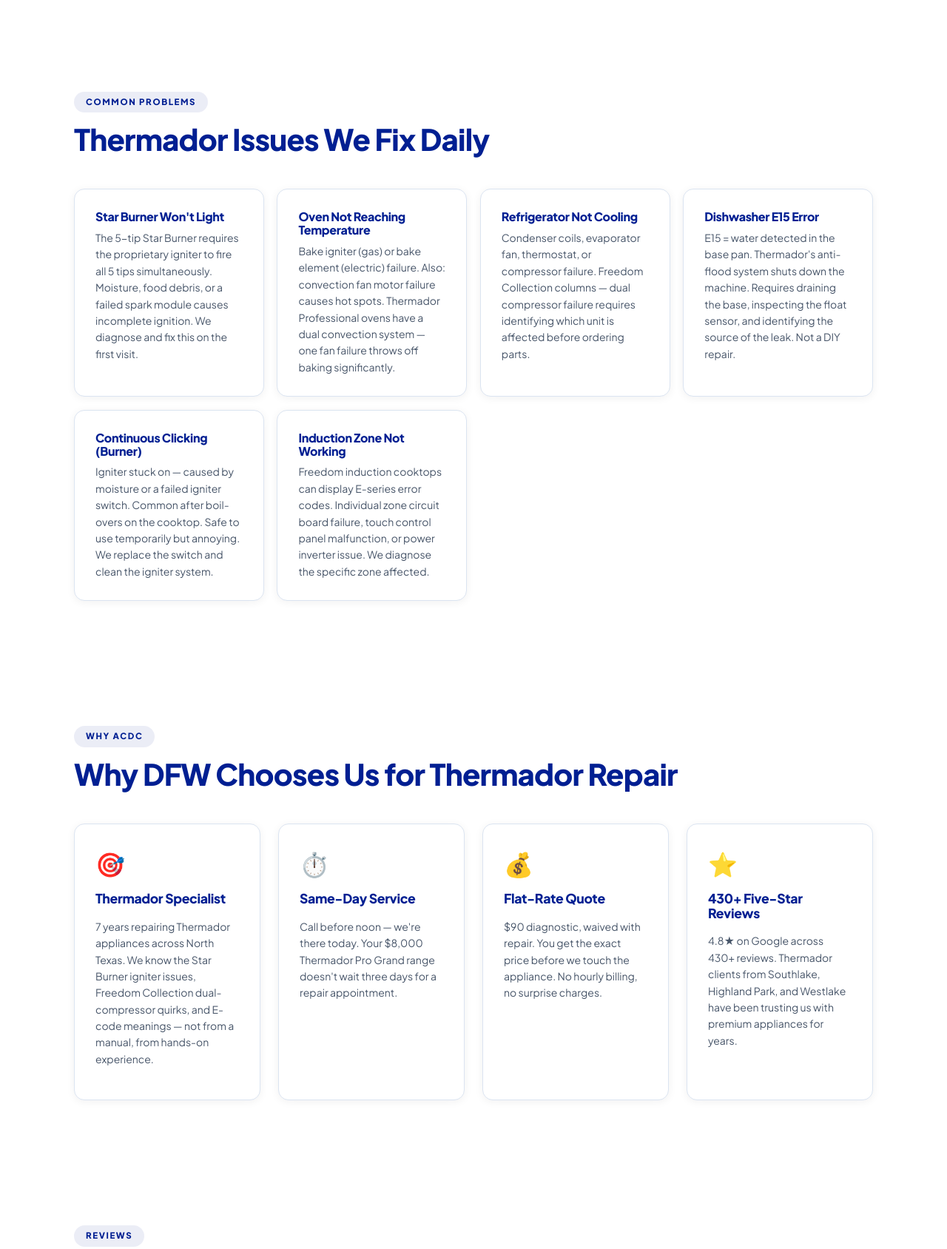
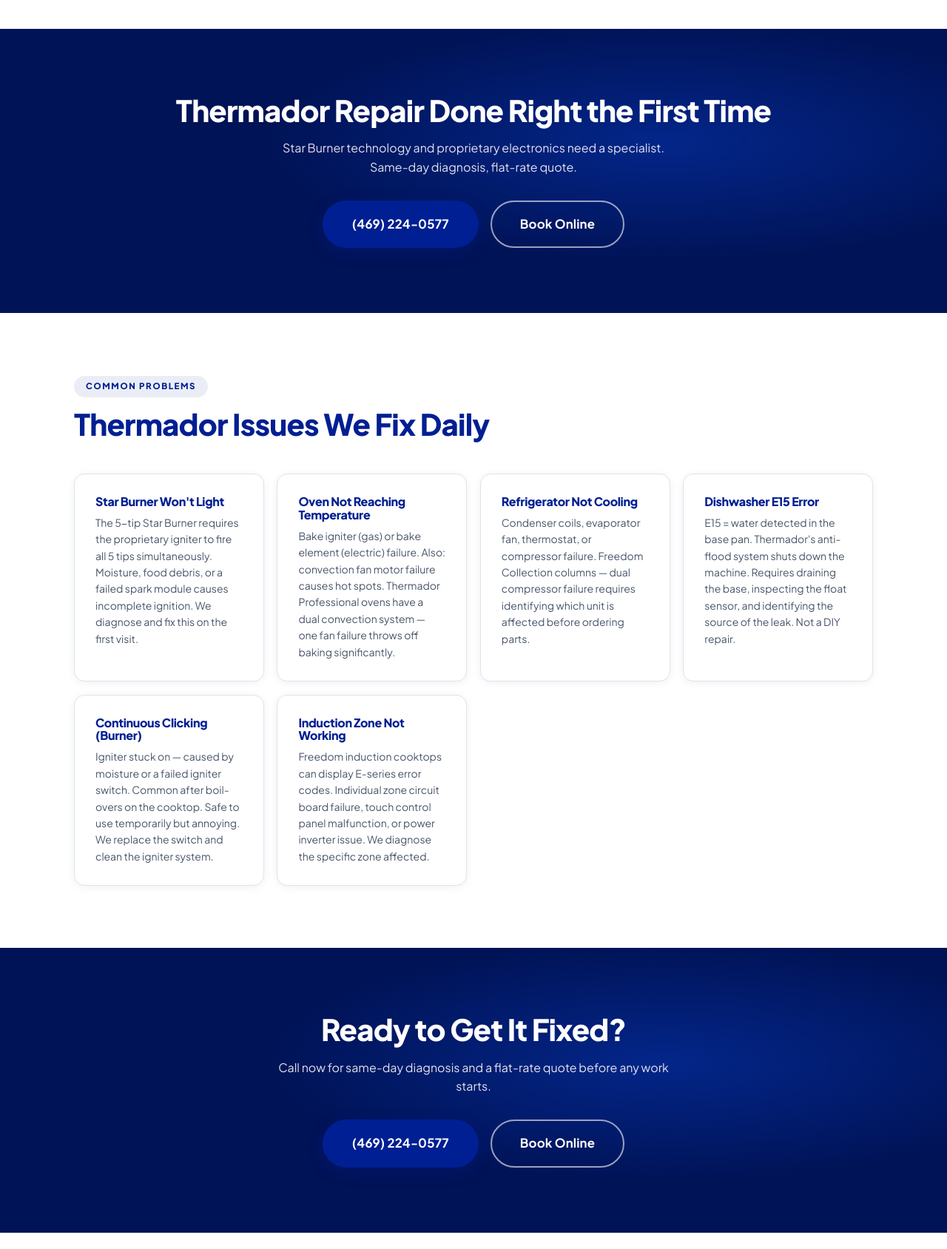
Before and after one commit to rusak83/acdcdfw.com, a plain HTML site: page thermador/index.html in a window 1280 px wide. Shown: the part 2520-4208 px from the top of the page at 74% size. Drawn offline with Linux system fonts and the light colour scheme.

Commit message:
Add mid-page CTA blocks on 6 brand pages after Common Problems/Issues (2 blocks on thermador — after Brand Expertise and Common Problems, page is longer)

```diff
--- a/thermador/index.html
+++ b/thermador/index.html
@@ -255,6 +255,18 @@
     </div>
   </section>
 
+  <section class="cta-section">
+    <div class="container">
+      <h2>Thermador Repair Done Right the First Time</h2>
+      <p>Star Burner technology and proprietary electronics need a specialist. Same-day diagnosis, flat-rate quote.</p>
+      <div class="hero-cta-row">
+        <a class="btn btn-primary btn-lg" href="tel:+14692240577" data-location="thermador-mid-cta-1">Call (469) 224-0577</a>
+        <a class="btn btn-secondary btn-lg" href="https://book.housecallpro.com/book/ACDC-HVAC--Appliance-Repair/53312602f0a846a9b9e0059cfb118440?v2=true" target="_blank" rel="noopener">Book Online</a>
+      </div>
+    </div>
+  </section>
+
+
   <!-- === COMMON ISSUES === -->
   <section class="section section-white">
     <div class="container">
@@ -290,6 +302,18 @@
       </div>
     </div>
   </section>
+
+  <section class="cta-section">
+    <div class="container">
+      <h2>Ready to Get It Fixed?</h2>
+      <p>Call now for same-day diagnosis and a flat-rate quote before any work starts.</p>
+      <div class="hero-cta-row">
+        <a class="btn btn-primary btn-lg" href="tel:+14692240577" data-location="thermador-mid-cta-2">Call (469) 224-0577</a>
+        <a class="btn btn-secondary btn-lg" href="https://book.housecallpro.com/book/ACDC-HVAC--Appliance-Repair/53312602f0a846a9b9e0059cfb118440?v2=true" target="_blank" rel="noopener">Book Online</a>
+      </div>
+    </div>
+  </section>
+
 
   <!-- === WHY US === -->
   <section class="section">
```
Also changed, not shown: dacor/index.html (+12 -0 lines), kitchenaid/index.html (+12 -0 lines), sub-zero/index.html (+12 -0 lines), viking/index.html (+12 -0 lines), wolf/index.html (+12 -0 lines).
